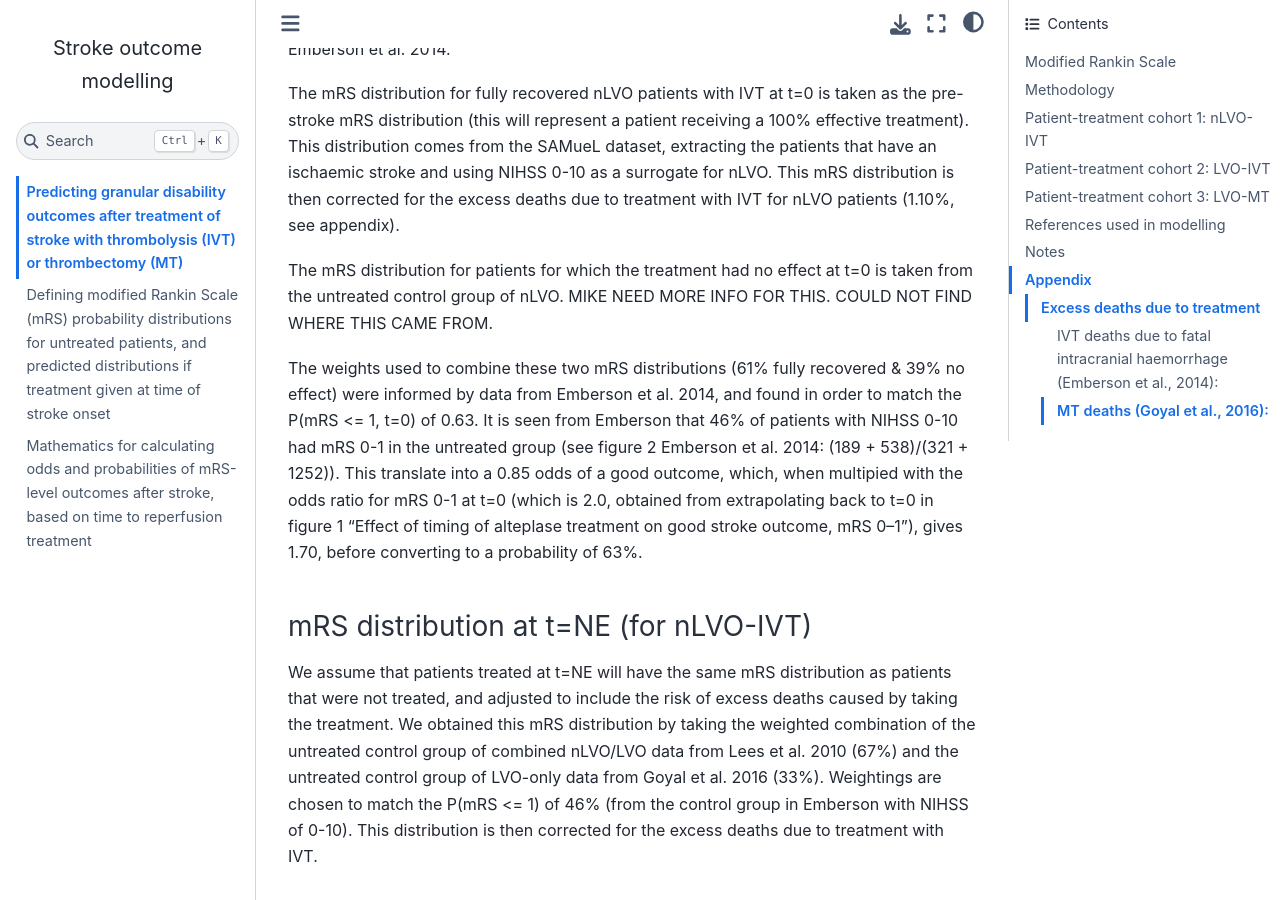
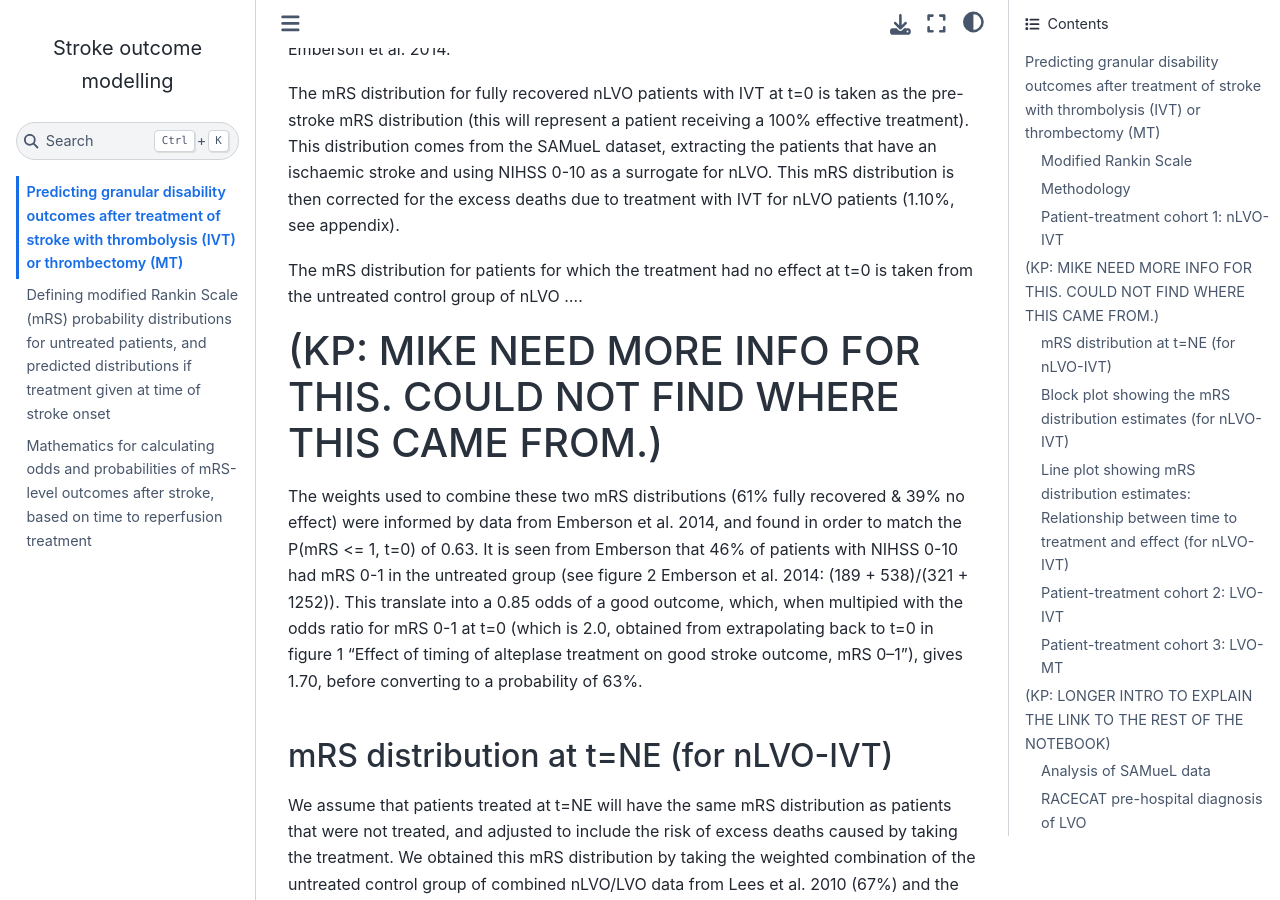
Before and after one commit to samuel-book/stroke_outcome, a Jupyter Book: the page built from intro.md, in a window 1280 px wide and 900 px high, scrolled down 3125 px. Built offline with Jupyter Book 1.0.4 settings and Sphinx 7.4.7 and the Sphinx Book theme 1.1.4, drawn with Linux system fonts in a browser that asks for light colours; some of the changed text lies outside the part shown.

Commit message:
EDIT: add notes for Mike to look at

```diff
--- a/intro.md
+++ b/intro.md
@@ -50,7 +50,8 @@
 
 The mRS distribution for fully recovered nLVO patients with IVT at t=0 is taken as the pre-stroke mRS distribution (this will represent a patient receiving a 100% effective treatment). This distribution comes from the SAMueL dataset, extracting the patients that have an ischaemic stroke and using NIHSS 0-10 as a surrogate for nLVO. This mRS distribution is then corrected for the excess deaths due to treatment with IVT for nLVO patients (1.10%, see appendix).
 
-The mRS distribution for patients for which the treatment had no effect at t=0 is taken from the untreated control group of nLVO. MIKE NEED MORE INFO FOR THIS. COULD NOT FIND WHERE THIS CAME FROM.
+The mRS distribution for patients for which the treatment had no effect at t=0 is taken from the untreated control group of nLVO ....
+# (KP: MIKE NEED MORE INFO FOR THIS. COULD NOT FIND WHERE THIS CAME FROM.)
 
 The weights used to combine these two mRS distributions (61% fully recovered & 39% no effect) were informed by data from Emberson et al. 2014, and found in order to match the P(mRS <= 1, t=0) of 0.63. It is seen from Emberson that 46% of patients with NIHSS 0-10 had mRS 0-1 in the untreated group (see figure 2 Emberson et al. 2014: (189 + 538)/(321 + 1252)). This translate into a 0.85 odds of a good outcome, which, when multipied with the odds ratio for mRS 0-1 at t=0 (which is 2.0, obtained from extrapolating back to t=0 in figure 1 "Effect of timing of alteplase treatment on good stroke outcome, mRS 0–1"), gives 1.70, before converting to a probability of 63%.
 
@@ -164,6 +165,8 @@
 
 ### Proportion of ischaemic patients with LVO
 
+# (KP: LONGER INTRO TO EXPLAIN THE LINK TO THE REST OF THE NOTEBOOK)
+
 The proportion of ischaemic patients with LVO may be estimated in various ways. Estimates are likely to be swayed by the population being studied (e.g. treatment trial results may under-estimate nLVO as very low severity patients may not be selected for the trial). Below are various estimates of the relative occurrence of LVO and nLVO.
 
 #### Analysis of SAMueL data
@@ -207,6 +210,7 @@
 One of the methods we use here to produce the mRS distributions estimate the proportion of LVO as part of their calculations.
 
 nLVO baseline (no treatment effect) calculation: 33.0%
+# (KP: I DID NOT FOLLOW THIS SECTION ABOVE)
 
 
 ## References used in modelling
```
